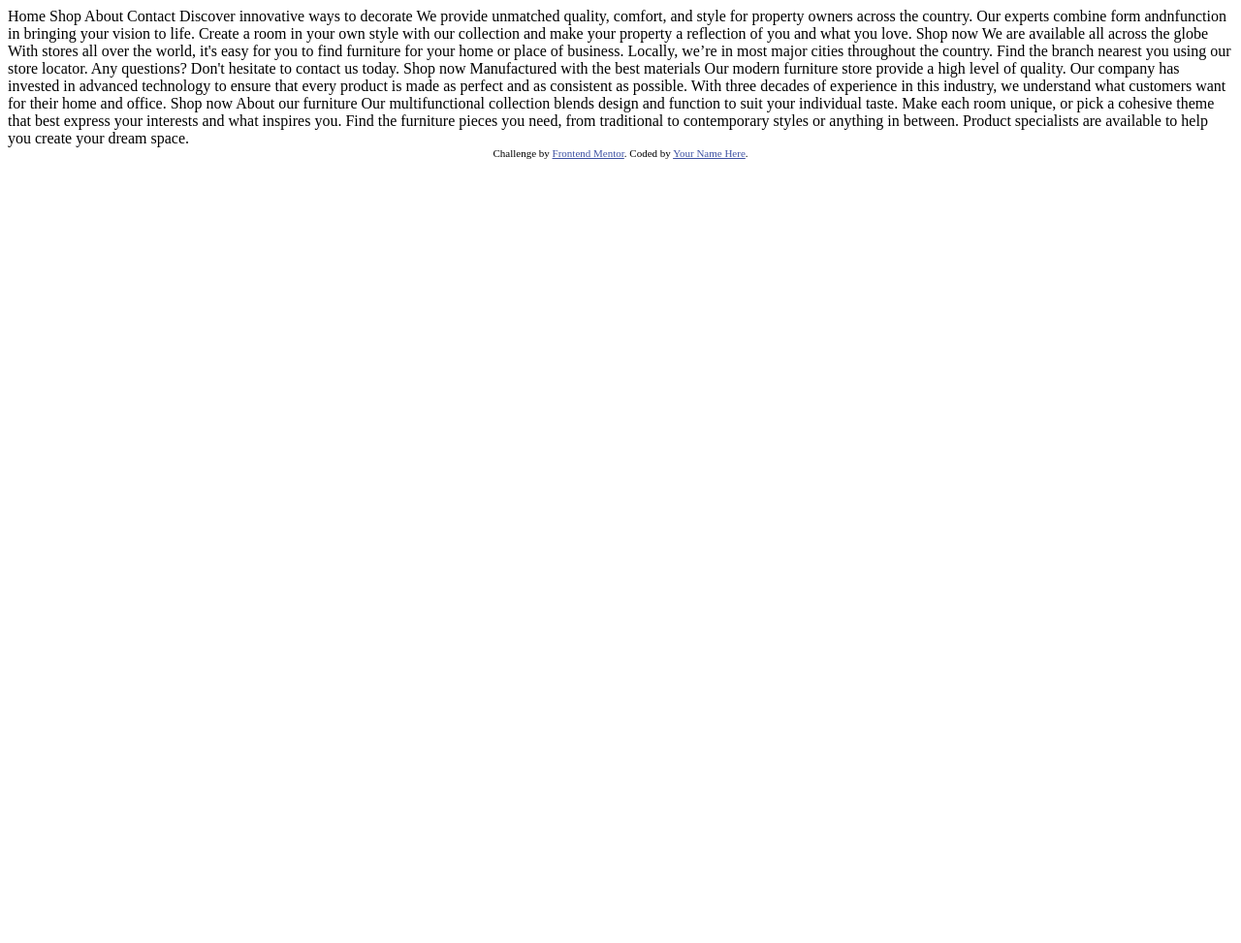
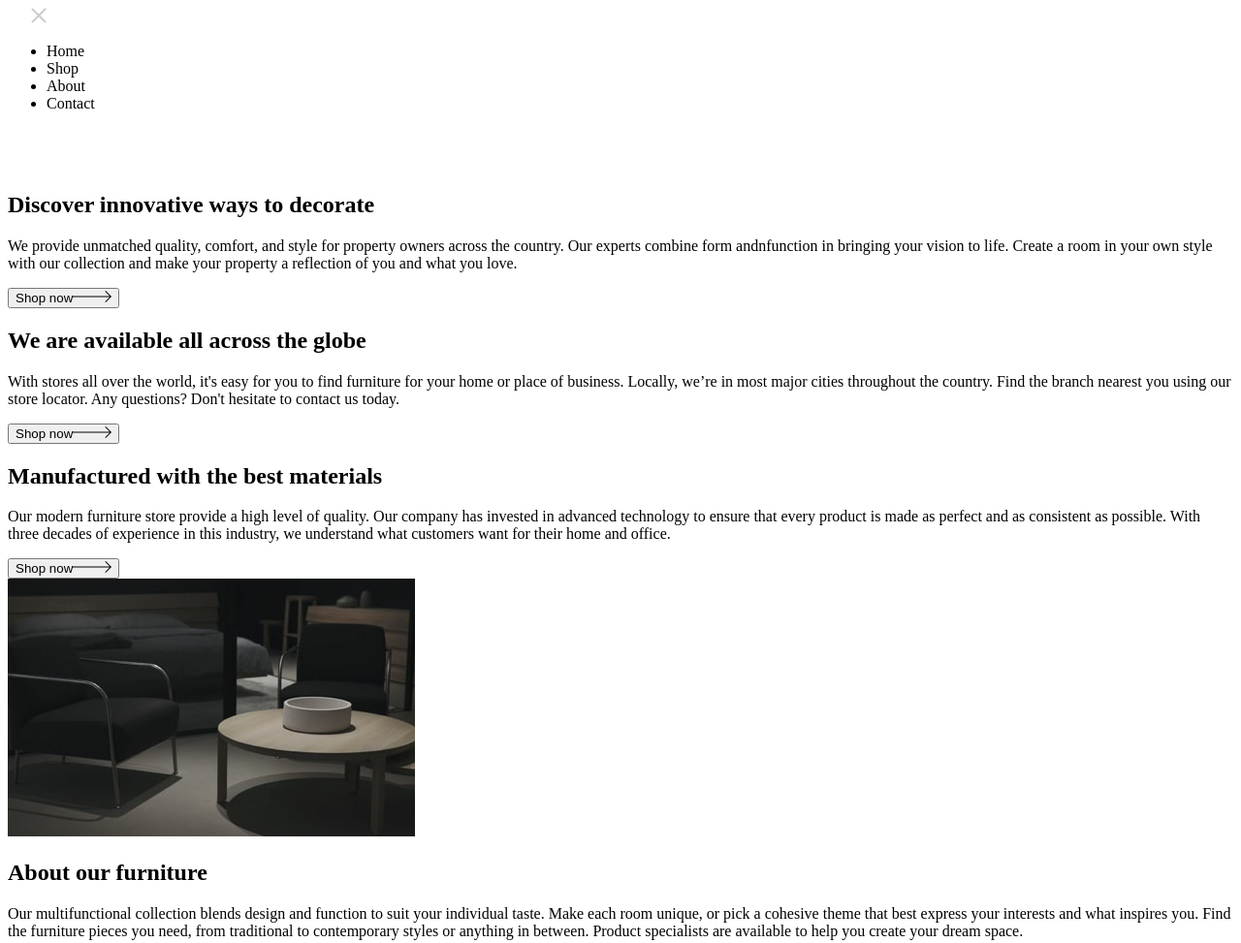
Before and after one commit to carissaayo/room-homepage-master, a plain HTML site: page index.html in a window 1280 px wide. Shown: the top 973 px of the page at 97% size. Before the commit the page ends 800 px from the top, so only its background shows below. Drawn offline with Linux system fonts and the light colour scheme.

Commit message:
done with the Mark-up,added the required items

```diff
--- a/index.html
+++ b/index.html
@@ -15,42 +15,59 @@
   </style>
 </head>
 <body>
-  Home
-  Shop
-  About
-  Contact
-
-  Discover innovative ways to decorate
-
-  We provide unmatched quality, comfort, and style for property owners across the country.
-  Our experts combine form andnfunction in bringing your vision to life. Create a room in your
-  own style with our collection and make your property a reflection of you and what you love.
-
-  Shop now
-
-  We are available all across the globe
-
-  With stores all over the world, it's easy for you to find furniture for your home or place of business.
-  Locally, we’re in most major cities throughout the country. Find the branch nearest you using our
-  store locator. Any questions? Don't hesitate to contact us today.
-
-  Shop now
-
-  Manufactured with the best materials
-
-  Our modern furniture store provide a high level of quality. Our company has invested in advanced technology
-  to ensure that every product is made as perfect and as consistent as possible. With three decades of
-  experience in this industry, we understand what customers want for their home and office.
-
-  Shop now
-
-  About our furniture
-
-  Our multifunctional collection blends design and function to suit your individual taste.
-  Make each room unique, or pick a cohesive theme that best express your interests and what
-  inspires you. Find the furniture pieces you need, from traditional to contemporary styles
-  or anything in between. Product specialists are available to help you create your dream space.
-
+  <header>
+    <div id="nav-imgs">
+      <img src="../images/icon-hamburger.svg" alt="harmburger-menu">
+      <img src="../images/icon-close.svg" alt="close-menu">
+    </div>
+    <nav>
+      <ul>
+        <li>Home</li>
+        <li>Shop</li>
+        <li>About</li>
+        <li>Contact</li>
+      </ul>
+    </nav>
+    <div id="logo-con">
+      <img src="../images/logo.svg" alt="logo" id="logo">
+    </div>
+    <div id="change-bg-img">
+      <span id="change-left" class="change-img"><img src="../images/icon-angle-left.svg" alt="change-left"></span>
+      <span id="change-right" class="change-img"><img src="../images/icon-angle-right.svg" alt="change-right"></span>
+    </div>
+  </header>
+  <section id="slide">
+      <div id="slide-1">
+      <h1>Discover innovative ways to decorate</h1>
+      <p>We provide unmatched quality, comfort, and style for property owners across the country.
+      Our experts combine form andnfunction in bringing your vision to life. Create a room in your
+      own style with our collection and make your property a reflection of you and what you love.</p>
+      <button>Shop now<img src="../images/icon-arrow.svg"></button>
+    </div>
+    <div id="slide-2">
+      <h1>We are available all across the globe</h1>
+      <p>With stores all over the world, it's easy for you to find furniture for your home or place of business.
+      Locally, we’re in most major cities throughout the country. Find the branch nearest you using our
+      store locator. Any questions? Don't hesitate to contact us today.</p>
+      <button>Shop now<img src="../images/icon-arrow.svg"></button>
+    </div>
+    <div id="slide-3">
+      <h1>Manufactured with the best materials</h1>
+      <p>Our modern furniture store provide a high level of quality. Our company has invested in advanced technology
+      to ensure that every product is made as perfect and as consistent as possible. With three decades of
+      experience in this industry, we understand what customers want for their home and office.</p>
+      <button>Shop now<img src="../images/icon-arrow.svg"></button>
+    </div>
+  </section>
+  <section ><img src="../images/image-about-dark.jpg" alt=""></section>
+  <section id="future">
+    <h1>About our furniture</h1>
+    <p>Our multifunctional collection blends design and function to suit your individual taste.
+    Make each room unique, or pick a cohesive theme that best express your interests and what
+    inspires you. Find the furniture pieces you need, from traditional to contemporary styles
+    or anything in between. Product specialists are available to help you create your dream space.</p>
+  </section>
+  <section><img src="../images/image-about-light.jpg" alt=""></section>
   <div class="attribution">
     Challenge by <a href="https://www.frontendmentor.io?ref=challenge" target="_blank">Frontend Mentor</a>.
     Coded by <a href="#">Your Name Here</a>.
```
